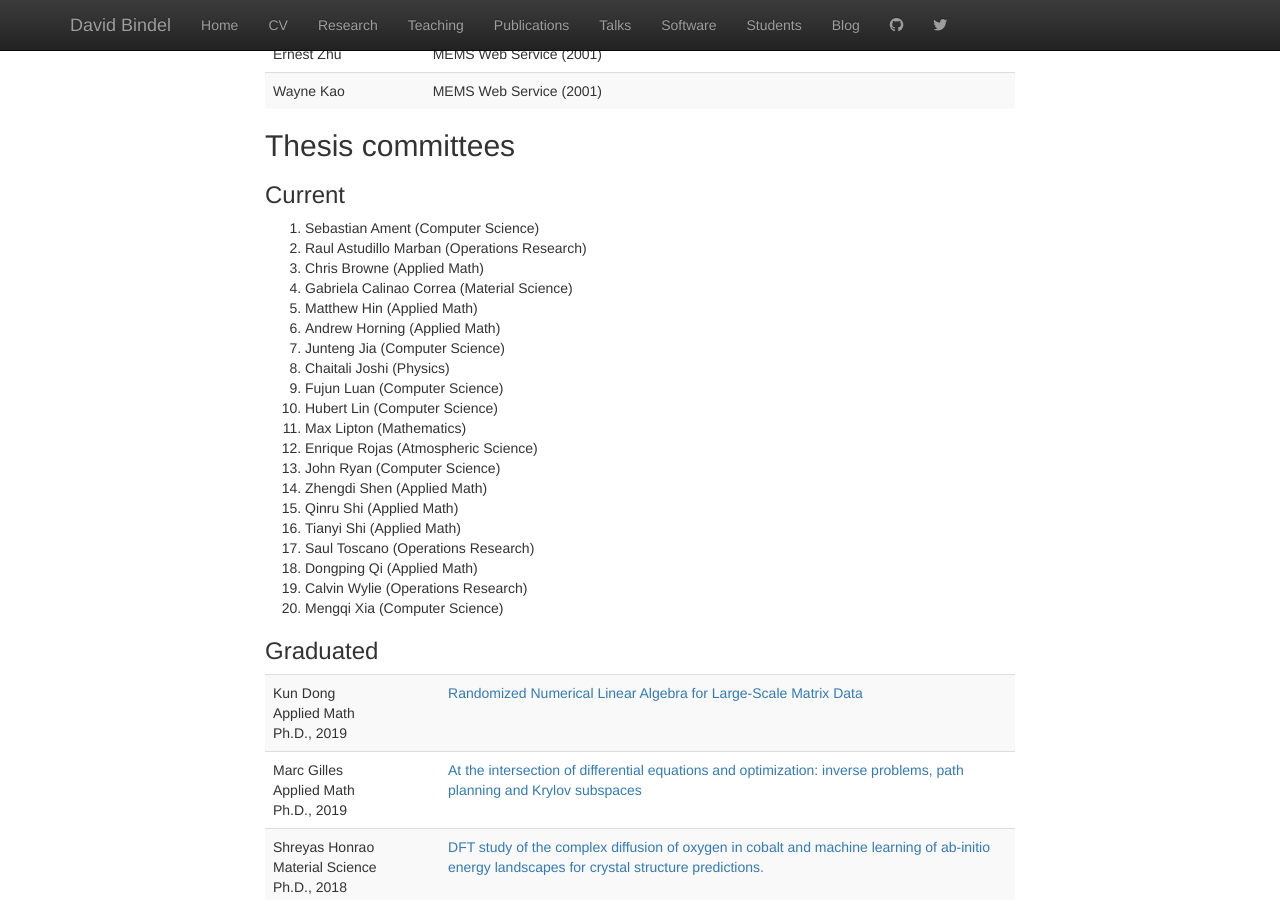
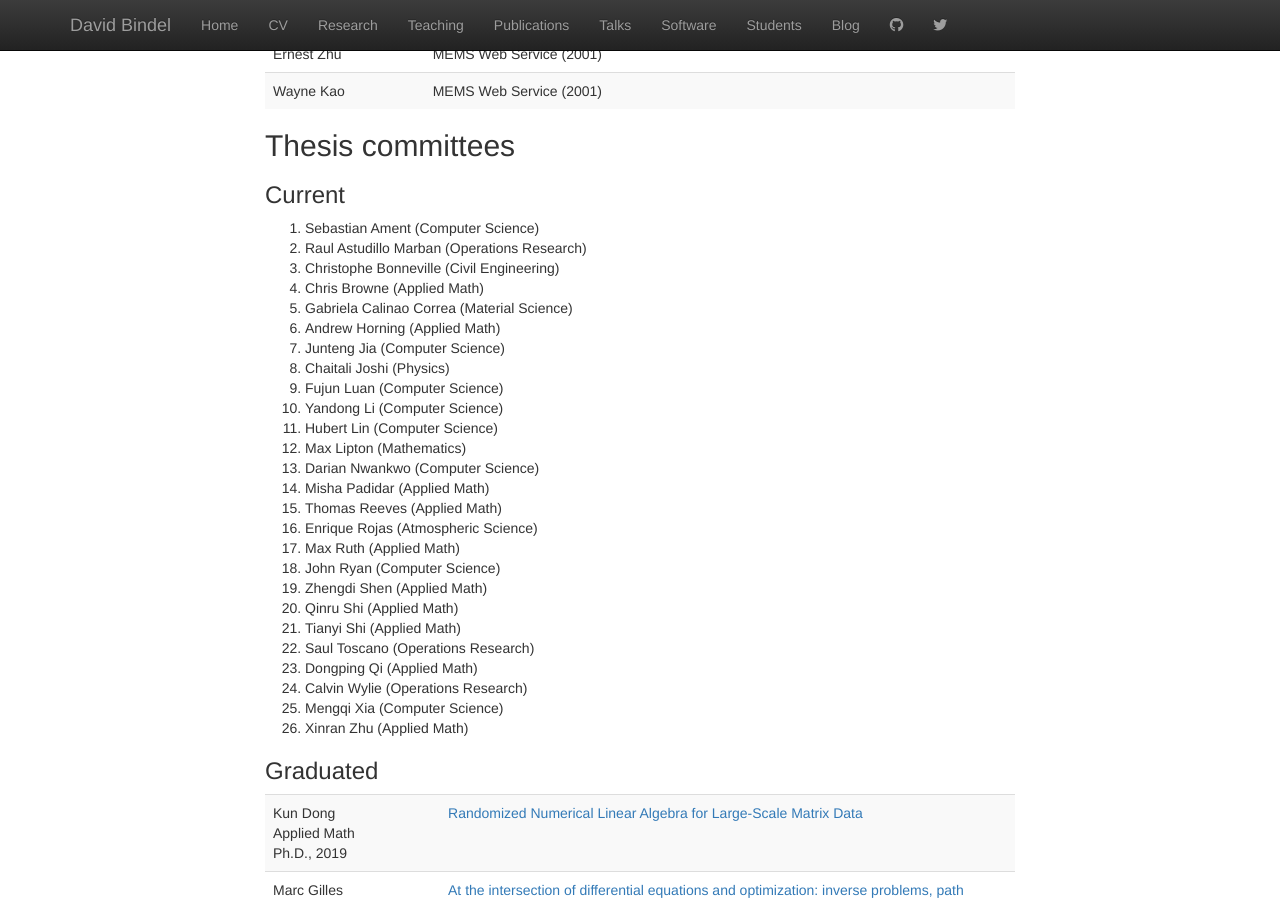
Before and after one commit to dbindel/cornell_web, a Jekyll site: the page built from students.html, in a window 1280 px wide and 900 px high, scrolled down 4509 px. Built offline with Jekyll 4.4.1, drawn with Linux system fonts in a browser that asks for light colours; nearby versions of some CDN libraries.

Commit message:
Update students list.

```diff
--- a/_data/students.yml
+++ b/_data/students.yml
@@ -614,6 +614,11 @@ committees:
     field: Operations Research
   -
     degree: phd
+    last: Bonneville
+    first: Christophe
+    field: Civil Engineering
+  -
+    degree: phd
     last: Browne
     first: Chris
     field: Applied Math
@@ -622,11 +627,6 @@ committees:
     last: Calinao Correa
     first: Gabriela
     field: Material Science
-  -
-    degree: phd
-    last: Hin
-    first: Matthew
-    field: Applied Math
   -
     degree: phd
     last: Horning
@@ -649,6 +649,11 @@ committees:
     field: Computer Science
   -
     degree: phd
+    last: Li
+    first: Yandong
+    field: Computer Science
+  -
+    degree: phd
     last: Lin
     first: Hubert
     field: Computer Science
@@ -659,9 +664,29 @@ committees:
     field: Mathematics
   -
     degree: phd
+    last: Nwankwo
+    first: Darian
+    field: Computer Science
+  -
+    degree: phd
+    last: Padidar
+    first: Misha
+    field: Applied Math
+  -
+    degree: phd
+    last: Reeves
+    first: Thomas
+    field: Applied Math
+  -
+    degree: phd
     last: Rojas
     first: Enrique
     field: Atmospheric Science
+  -
+    degree: phd
+    last: Ruth
+    first: Max
+    field: Applied Math
   -
     degree: phd
     last: Ryan
@@ -702,6 +727,11 @@ committees:
     last: Xia
     first: Mengqi
     field: Computer Science
+  -
+    degree: phd
+    last: Zhu
+    first: Xinran
+    field: Applied Math
 
 past_committees:
   -
```
